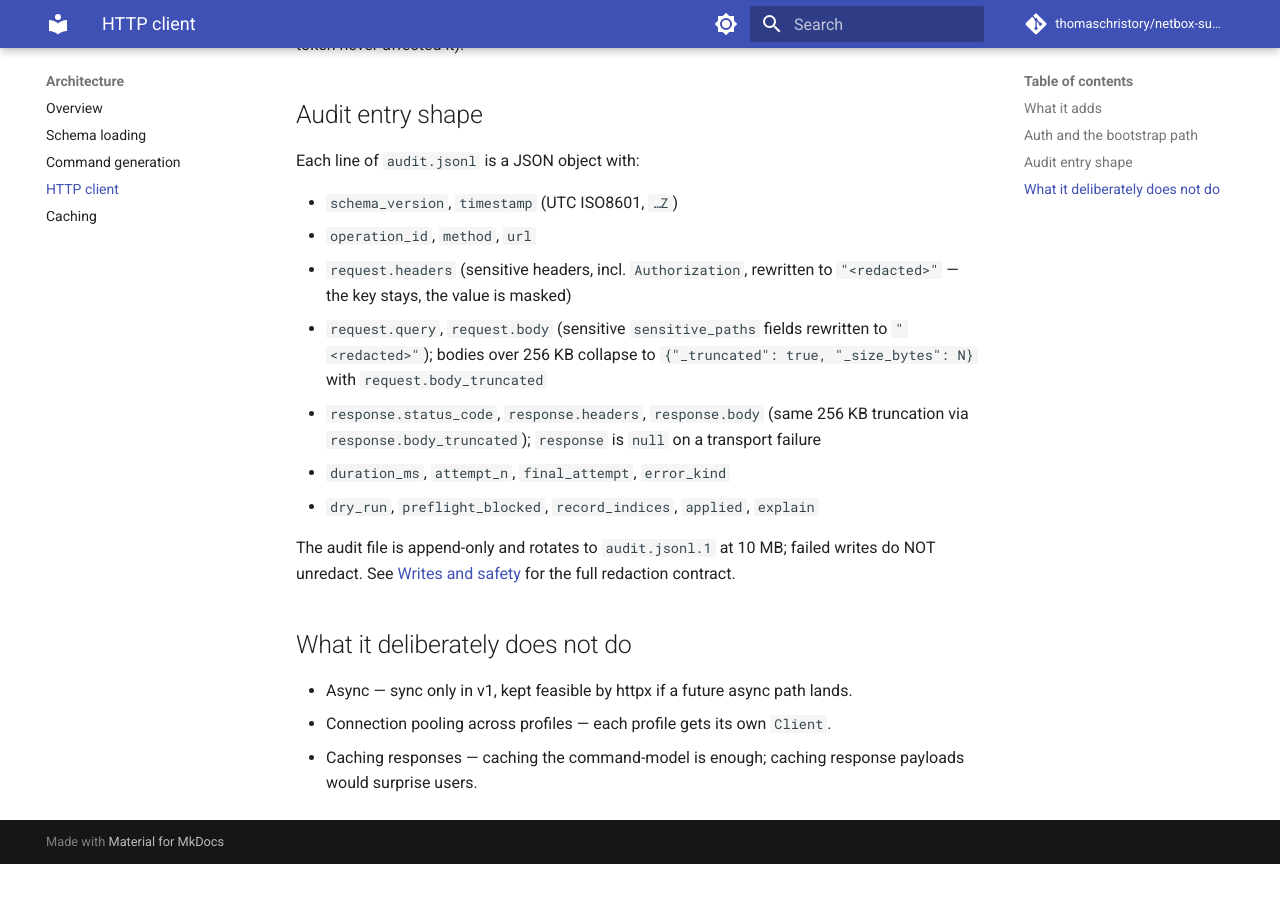
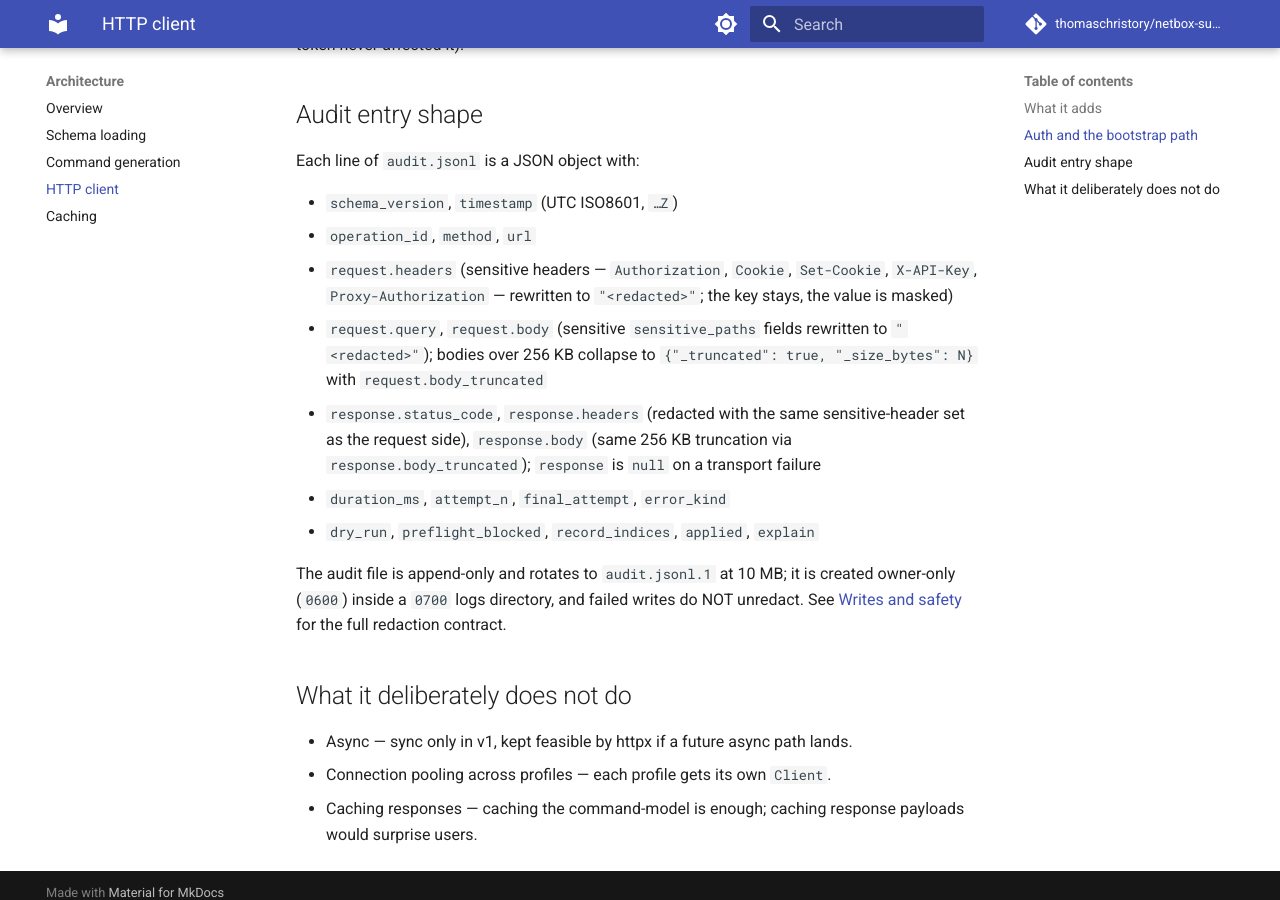
Before and after one commit to thomaschristory/netbox-super-cli, an MkDocs documentation site: the page built from docs/architecture/http-client.md, in a window 1280 px wide and 900 px high, scrolled down 997 px. Built offline with MkDocs 1.6.1 and Material for MkDocs 9.7.7, drawn with Linux system fonts in a browser that asks for light colours; comment, search, counter and statistics services are not loaded; before the commit the page ends 1861 px from its top, so only the background shows below that.

Commit message:
docs: correct audit-redaction + schema-fetch docs for v1.1.0 (#94)
The v1.1.0 security hardening (#88) changed behavior the prose docs described:

- writes-and-safety.md: "What is NOT redacted" claimed headers other than
  Authorization aren't redacted — now wrong. Document that Authorization,
  Cookie, Set-Cookie, X-API-Key, and Proxy-Authorization are masked on both
  request and response, and that the log is owner-only (0600 in a 0700 dir).
- http-client.md: note response.headers are redacted with the same set, and the
  0600/0700 file mode.
- schema-loading.md: document the 64 MB bounded fetch/decompress (identity
  encoding, incremental gunzip) that rejects oversized/bomb schemas.

Docs-only; no version bump (deploys with the next tag).

Co-authored-by: Thomas Christory <tchristory@partner.auchan.fr>
Co-authored-by: Claude Opus 4.8 (1M context) <noreply@anthropic.com>

```diff
--- a/docs/architecture/http-client.md
+++ b/docs/architecture/http-client.md
@@ -42,19 +42,22 @@ Each line of `audit.jsonl` is a JSON object with:
 
 - `schema_version`, `timestamp` (UTC ISO8601, `…Z`)
 - `operation_id`, `method`, `url`
-- `request.headers` (sensitive headers, incl. `Authorization`, rewritten
-  to `"<redacted>"` — the key stays, the value is masked)
+- `request.headers` (sensitive headers — `Authorization`, `Cookie`,
+  `Set-Cookie`, `X-API-Key`, `Proxy-Authorization` — rewritten to
+  `"<redacted>"`; the key stays, the value is masked)
 - `request.query`, `request.body` (sensitive `sensitive_paths` fields
   rewritten to `"<redacted>"`); bodies over 256 KB collapse to
   `{"_truncated": true, "_size_bytes": N}` with `request.body_truncated`
-- `response.status_code`, `response.headers`, `response.body` (same
+- `response.status_code`, `response.headers` (redacted with the same
+  sensitive-header set as the request side), `response.body` (same
   256 KB truncation via `response.body_truncated`); `response` is `null`
   on a transport failure
 - `duration_ms`, `attempt_n`, `final_attempt`, `error_kind`
 - `dry_run`, `preflight_blocked`, `record_indices`, `applied`, `explain`
 
-The audit file is append-only and rotates to `audit.jsonl.1` at 10 MB;
-failed writes do NOT unredact. See
+The audit file is append-only and rotates to `audit.jsonl.1` at 10 MB; it is
+created owner-only (`0600`) inside a `0700` logs directory, and failed writes do
+NOT unredact. See
 [Writes and safety](../guides/writes-and-safety.md) for the full redaction
 contract.
 
```
Also changed, not shown: docs/architecture/schema-loading.md (+5 -1 lines), docs/guides/writes-and-safety.md (+9 -1 lines).
